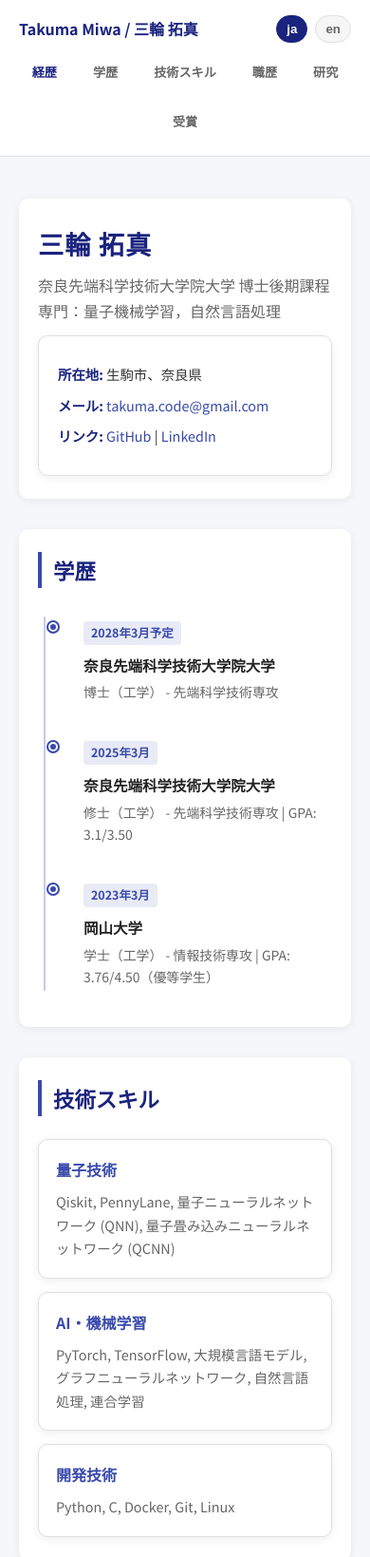
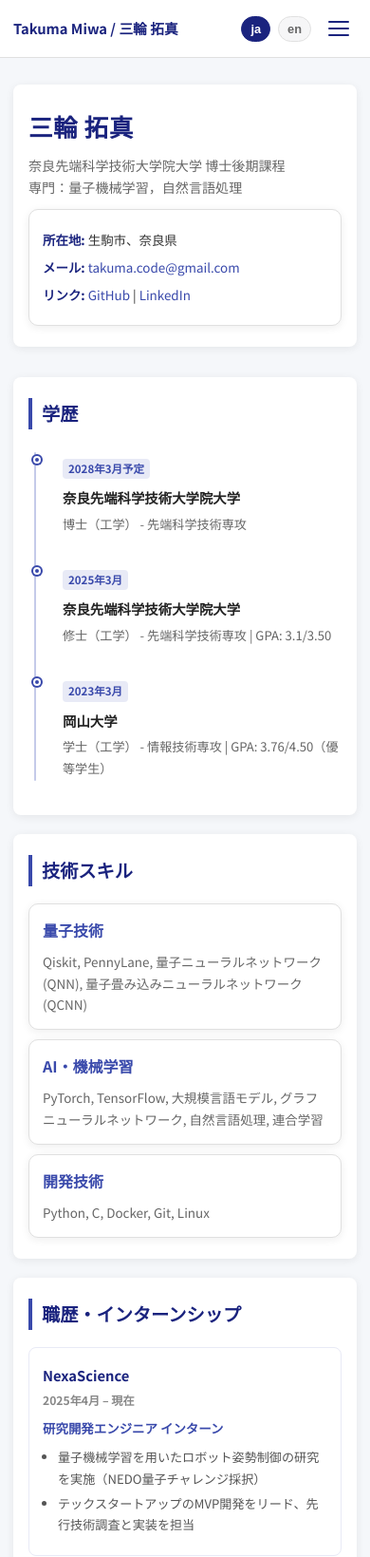
Before and after one commit to TakumaMiwa/takuma_miwa.github.io, a plain HTML site: page index.html in a window 390 px wide. Shown: the top 1639 px of the page at 95% size. Drawn offline with Linux system fonts and the light colour scheme.

Commit message:
add responsive design

```diff
--- a/index.html
+++ b/index.html
@@ -13,7 +13,16 @@
 <header>
   <div class="wrap topbar">
     <div class="brand">Takuma Miwa / 三輪 拓真</div>
-    <nav class="nav" aria-label="Primary">
+    <div class="header-right">
+      <div class="lang" aria-label="Language switch">
+        <button class="pill active" id="btn-ja" type="button">ja</button>
+        <button class="pill" id="btn-en" type="button">en</button>
+      </div>
+      <button class="hamburger" id="menu-toggle" type="button" aria-label="Toggle navigation" aria-expanded="false">
+        <span></span><span></span><span></span>
+      </button>
+    </div>
+    <nav class="nav" id="main-nav" aria-label="Primary">
       <a href="#career" data-i18n="nav_career" class="active">経歴</a>
       <a href="#education" data-i18n="nav_education">学歴</a>
       <a href="#skills" data-i18n="nav_skills">技術スキル</a>
@@ -21,10 +30,6 @@
       <a href="#research" data-i18n="nav_research">研究</a>
       <a href="#awards" data-i18n="nav_awards">受賞</a>
     </nav>
-    <div class="lang" aria-label="Language switch">
-      <button class="pill active" id="btn-ja" type="button">ja</button>
-      <button class="pill" id="btn-en" type="button">en</button>
-    </div>
   </div>
 </header>
 
@@ -491,6 +496,25 @@
   btnJa.addEventListener('click', () => setLang('ja'));
   btnEn.addEventListener('click', () => setLang('en'));
 
+  // Hamburger menu toggle
+  const menuToggle = document.getElementById('menu-toggle');
+  const mainNav = document.getElementById('main-nav');
+
+  menuToggle.addEventListener('click', () => {
+    const isOpen = mainNav.classList.toggle('open');
+    menuToggle.classList.toggle('open', isOpen);
+    menuToggle.setAttribute('aria-expanded', isOpen);
+  });
+
+  // Close menu when a nav link is tapped (mobile)
+  mainNav.querySelectorAll('a').forEach(a => {
+    a.addEventListener('click', () => {
+      mainNav.classList.remove('open');
+      menuToggle.classList.remove('open');
+      menuToggle.setAttribute('aria-expanded', 'false');
+    });
+  });
+
   // Highlight active nav on scroll
   const navLinks = Array.from(document.querySelectorAll('.nav a'));
   const sections = navLinks.map(a => document.querySelector(a.getAttribute('href'))).filter(Boolean);
--- a/style.css
+++ b/style.css
@@ -56,11 +56,53 @@ header {
   align-items: center;
   justify-content: space-between;
   gap: 12px;
+  flex-wrap: wrap;
+}
+
+.header-right {
+  display: flex;
+  align-items: center;
+  gap: 12px;
 }
 
 .brand {
   font-weight: 700;
   color: #1a237e;
+}
+
+/* Hamburger button (hidden on desktop) */
+.hamburger {
+  display: none;
+  flex-direction: column;
+  justify-content: center;
+  gap: 5px;
+  background: none;
+  border: none;
+  cursor: pointer;
+  padding: 6px;
+  width: 36px;
+  height: 36px;
+}
+
+.hamburger span {
+  display: block;
+  width: 22px;
+  height: 2px;
+  background: #1a237e;
+  border-radius: 2px;
+  transition: transform 0.3s, opacity 0.3s;
+}
+
+.hamburger.open span:nth-child(1) {
+  transform: translateY(7px) rotate(45deg);
+}
+
+.hamburger.open span:nth-child(2) {
+  opacity: 0;
+}
+
+.hamburger.open span:nth-child(3) {
+  transform: translateY(-7px) rotate(-45deg);
 }
 
 /* Language switcher */
@@ -447,6 +489,8 @@ footer {
 /* =====================
    Responsive
    ===================== */
+
+/* --- Tablet (≤ 820px) --- */
 @media (max-width: 820px) {
   .hero {
     grid-template-columns: 1fr;
@@ -462,27 +506,261 @@ footer {
   }
 }
 
+/* --- Mobile (≤ 600px) --- */
 @media (max-width: 600px) {
+  /* Header */
+  .topbar {
+    flex-wrap: wrap;
+    padding: 10px 16px;
+  }
+
+  .brand {
+    font-size: 0.92rem;
+  }
+
+  /* Show hamburger */
+  .hamburger {
+    display: flex;
+  }
+
+  /* Collapsible nav */
+  .nav {
+    display: none;
+    flex-direction: column;
+    width: 100%;
+    gap: 0;
+    border-top: 1px solid #e0e0e0;
+    padding: 8px 0;
+    order: 3;
+  }
+
+  .nav.open {
+    display: flex;
+  }
+
+  .nav a {
+    display: block;
+    padding: 12px 16px;
+    font-size: 0.9rem;
+    border-bottom: 1px solid #f0f0f0;
+  }
+
+  .nav a:last-child {
+    border-bottom: none;
+  }
+
+  .nav a.active {
+    background: #e8eaf6;
+  }
+
+  /* Language */
+  .pill {
+    padding: 5px 9px;
+    font-size: 0.8rem;
+  }
+
+  /* Main content */
+  main {
+    padding: 16px 0 24px;
+  }
+
+  .wrap {
+    padding: 12px 14px;
+  }
+
+  /* Hero / h1 */
   h1 {
-    font-size: 1.7rem;
+    font-size: 1.6rem;
+    letter-spacing: 0.02em;
+  }
+
+  .sub {
+    font-size: 0.88rem;
+  }
+
+  /* Sections */
+  section {
+    padding: 22px 16px;
+    margin-bottom: 20px;
+    border-radius: 8px;
+  }
+
+  h2 {
+    font-size: 1.2rem;
+    margin-bottom: 18px;
+    padding-left: 10px;
+  }
+
+  h3 {
+    font-size: 1rem;
+    margin: 14px 0 6px;
+  }
+
+  h4 {
+    font-size: 0.92rem;
+  }
+
+  /* Contact */
+  .contact {
+    padding: 14px;
+    margin-top: 10px;
+  }
+
+  .contact-item {
+    font-size: 0.84rem;
+    margin: 6px 0;
+    word-break: break-all;
+  }
+
+  /* Skills */
+  .skills-grid {
+    grid-template-columns: 1fr;
+    gap: 10px;
+  }
+
+  .card {
+    padding: 14px;
+  }
+
+  .skill-category p {
+    font-size: 0.84rem;
+  }
+
+  /* Timeline */
+  .timeline {
+    padding-left: 20px;
+  }
+
+  .timeline li {
+    padding-left: 12px;
+    margin-left: 4px;
+    margin-bottom: 16px;
+  }
+
+  .timeline li::before {
+    left: -19px;
+    top: 10px;
+    width: 8px;
+    height: 8px;
+  }
+
+  .timeline-year {
+    font-size: 0.72rem;
+    padding: 1px 6px;
+  }
+
+  .timeline-title {
+    font-size: 0.9rem;
+  }
+
+  .timeline-sub {
+    font-size: 0.82rem;
+  }
+
+  /* Experience cards */
+  .experience-list,
+  .research-list {
+    gap: 12px;
+  }
+
+  .experience-card,
+  .research-card {
+    padding: 16px 14px;
+  }
+
+  .experience-card-header {
+    flex-direction: column;
+    align-items: flex-start;
+    gap: 4px;
+  }
+
+  .experience-card-header h4 {
+    font-size: 0.92rem;
+  }
+
+  .experience-period {
+    font-size: 0.76rem;
+  }
+
+  .experience-role {
+    font-size: 0.84rem;
+  }
+
+  .experience-desc {
+    padding-left: 16px;
+    font-size: 0.82rem;
+  }
+
+  .research-status {
+    font-size: 0.78rem;
+  }
+
+  /* Publications list */
+  section#research ul:not(.research-list) {
+    padding-left: 18px;
+  }
+
+  section#research ul:not(.research-list) li {
+    font-size: 0.82rem;
+    margin-bottom: 10px;
+    line-height: 1.6;
+    word-break: break-word;
+  }
+
+  /* Awards */
+  .awards-list li {
+    gap: 10px;
+    padding: 10px 0;
+  }
+
+  .award-icon {
+    font-size: 1.1rem;
+  }
+
+  .award-title {
+    font-size: 0.9rem;
+  }
+
+  .award-meta {
+    font-size: 0.8rem;
+  }
+
+  /* Footer */
+  footer {
+    padding: 18px 14px;
+    margin-top: 24px;
+  }
+
+  .social {
+    gap: 8px;
+    font-size: 0.84rem;
+  }
+}
+
+/* --- Small phones (≤ 380px) --- */
+@media (max-width: 380px) {
+  h1 {
+    font-size: 1.35rem;
+  }
+
+  .brand {
+    font-size: 0.82rem;
   }
 
   section {
-    padding: 24px 20px;
+    padding: 18px 12px;
   }
 
-  .nav {
-    order: 2;
-    width: 100%;
-    justify-content: center;
+  .wrap {
+    padding: 10px 10px;
   }
 
-  .nav a {
-    padding: 8px 12px;
-    font-size: 0.82rem;
+  .experience-desc {
+    padding-left: 12px;
+    font-size: 0.78rem;
   }
 
-  .topbar {
-    flex-wrap: wrap;
+  section#research ul:not(.research-list) li {
+    font-size: 0.78rem;
   }
 }
```
